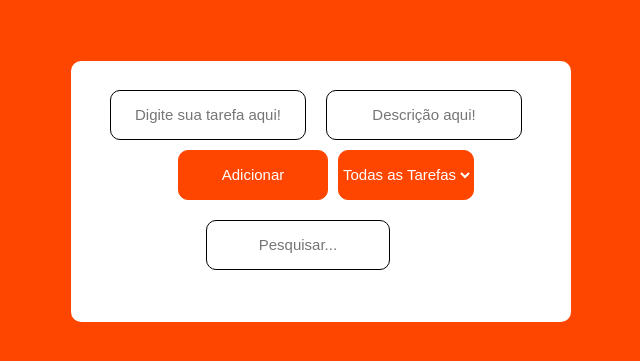
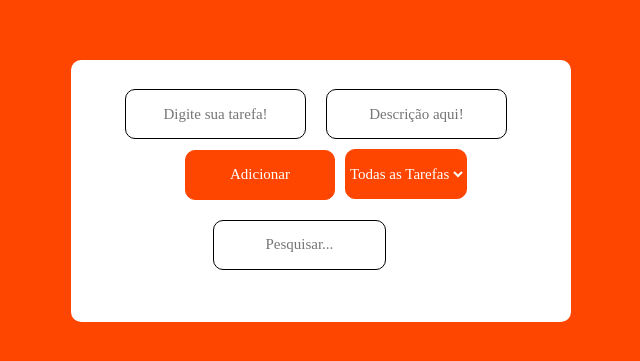
Before and after one commit to FPinheiroo/to-do-list, a React (Create React App) app: page / in a window 1280 px wide. Shown: the part 209-570 px from the top of the page, without its empty margins (319-959 px from the left). Built offline with nearby package versions, Linux system fonts and the light colour scheme.

Commit message:
add limiter for site

```diff
--- a/src/App.js
+++ b/src/App.js
@@ -86,7 +86,7 @@ function App() {
   return (
     <div className="container">
       <div class="t">
-        <input placeholder="Digite sua tarefa aqui!" id="to_do" type="text" value={inputT} onChange={(e) => setinputT(e.target.value)}/>
+        <input placeholder="Digite sua tarefa!" id="to_do" type="text" value={inputT} onChange={(e) => setinputT(e.target.value)}/>
         <input placeholder="Descrição aqui!" id="to_do_desc" type="text" value={inputTD} onChange={(e) => setinputTD(e.target.value)}/>
         </div>
       <div className="t2">
--- a/src/styles.css
+++ b/src/styles.css
@@ -2,7 +2,7 @@
   margin: 0;
   padding: 0;
   box-sizing: border-box;
-  font-family: Arial, Helvetica, sans-serif;
+  font-family: Century Gothic;
 }
 body {
   height: 100vh;
@@ -68,6 +68,8 @@ input[type="text"] {
   border-radius: 10px;
   padding: 20px;
   transition: height 0.3s ease;
+  max-height: 90vh;
+  overflow: hidden;
 }
 .input-section, .action-section{
   display: flex;
@@ -113,6 +115,8 @@ li {
   display: flex;
   flex-direction: column;
   align-items: center;
+  max-height: 50vh;
+  overflow-y: auto;
 }
 .item {
   background-color: #ffae69;
```
